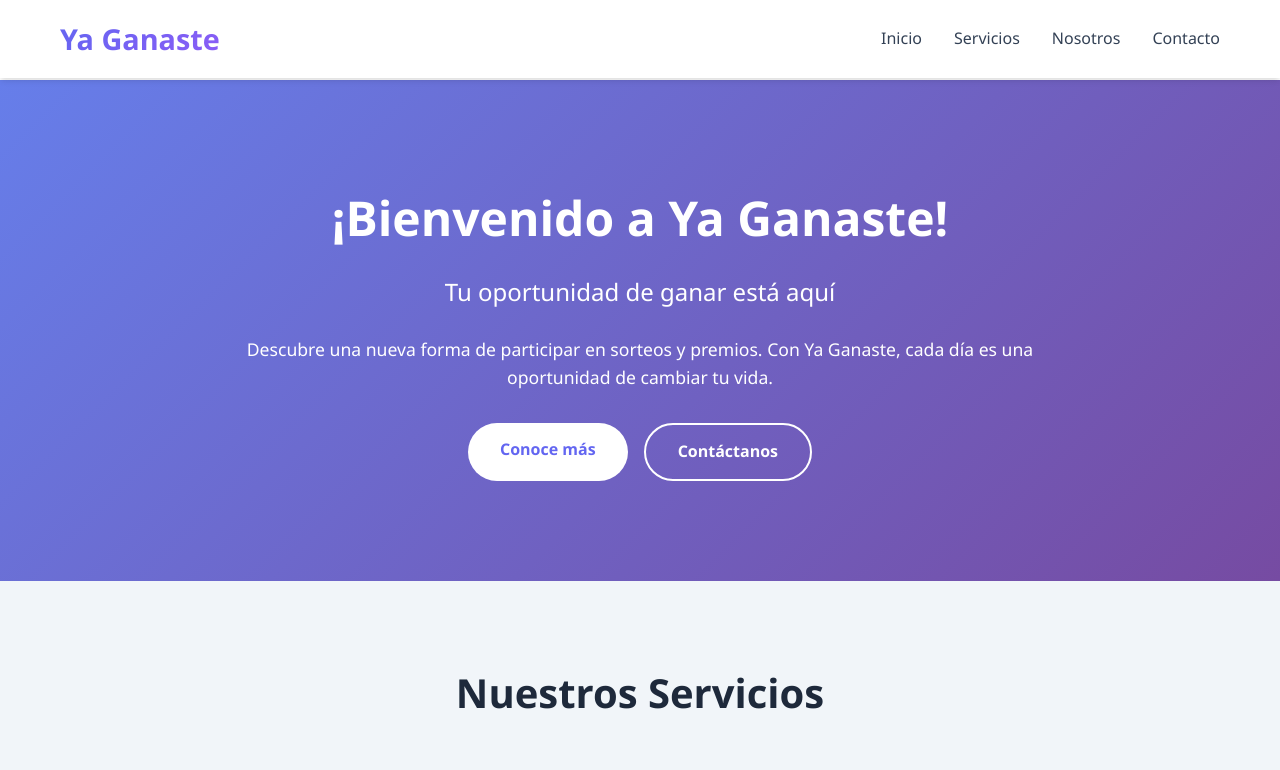
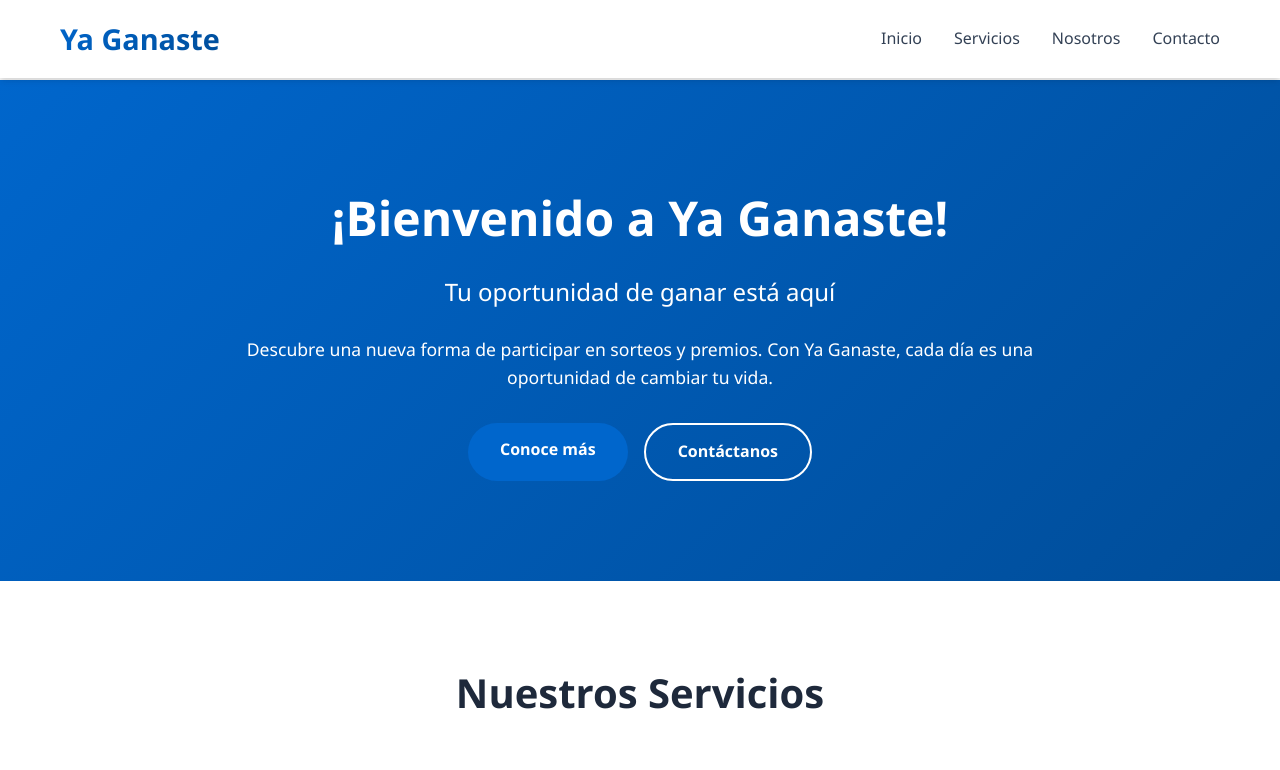
Before and after one commit to gptdeivid/repo_paga_todo, a plain HTML site: page index.html in a window 1280 px wide. Shown: the top 770 px of the page. Drawn offline with Linux system fonts and the light colour scheme.

Commit message:
Actualizar colores corporativos: azul Ya Ganaste (#0066CC) y fondo gris claro (#F5F5F5)

```diff
--- a/styles.css
+++ b/styles.css
@@ -6,11 +6,11 @@
 }
 
 :root {
-    --primary-color: #6366f1;
-    --secondary-color: #8b5cf6;
-    --accent-color: #ec4899;
+    --primary-color: #0066CC;
+    --secondary-color: #004D99;
+    --accent-color: #0080FF;
     --dark-color: #1e293b;
-    --light-color: #f1f5f9;
+    --light-color: #F5F5F5;
     --text-color: #334155;
     --white: #ffffff;
     --shadow: 0 4px 6px -1px rgba(0, 0, 0, 0.1), 0 2px 4px -1px rgba(0, 0, 0, 0.06);
@@ -21,7 +21,7 @@ body {
     font-family: 'Segoe UI', Tahoma, Geneva, Verdana, sans-serif;
     line-height: 1.6;
     color: var(--text-color);
-    background-color: var(--white);
+    background-color: var(--light-color);
 }
 
 .container {
@@ -111,7 +111,7 @@ body {
 .hero {
     margin-top: 80px;
     padding: 100px 0;
-    background: linear-gradient(135deg, #667eea 0%, #764ba2 100%);
+    background: linear-gradient(135deg, var(--primary-color) 0%, var(--secondary-color) 100%);
     color: var(--white);
     text-align: center;
 }
@@ -160,11 +160,12 @@ body {
 }
 
 .btn-primary {
-    background-color: var(--white);
-    color: var(--primary-color);
+    background-color: var(--primary-color);
+    color: var(--white);
 }
 
 .btn-primary:hover {
+    background-color: var(--secondary-color);
     transform: translateY(-2px);
     box-shadow: var(--shadow-lg);
 }
@@ -183,7 +184,7 @@ body {
 /* Servicios Section */
 .services {
     padding: 80px 0;
-    background-color: var(--light-color);
+    background-color: var(--white);
 }
 
 .section-title {
@@ -231,7 +232,7 @@ body {
 /* About Section */
 .about {
     padding: 80px 0;
-    background-color: var(--white);
+    background-color: var(--light-color);
 }
 
 .about-text {
```
Also changed, not shown: 1 other file.
